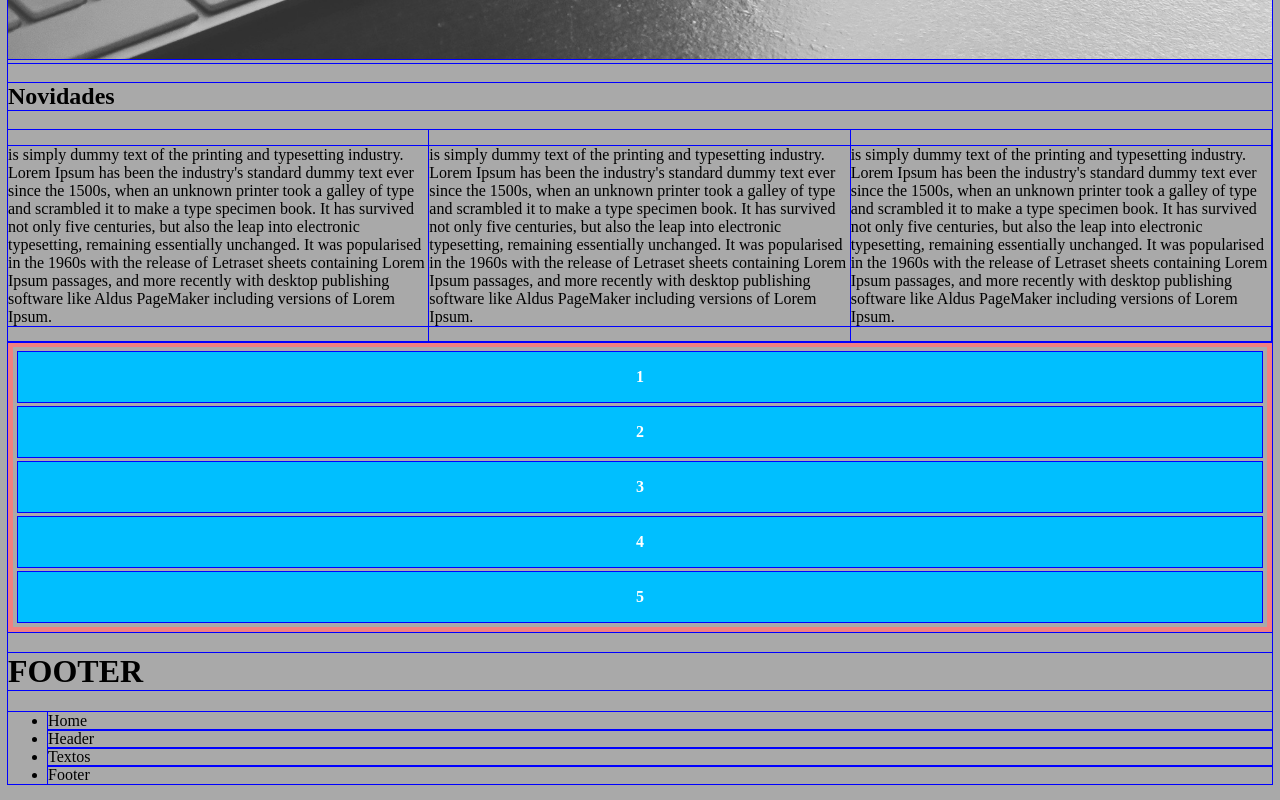
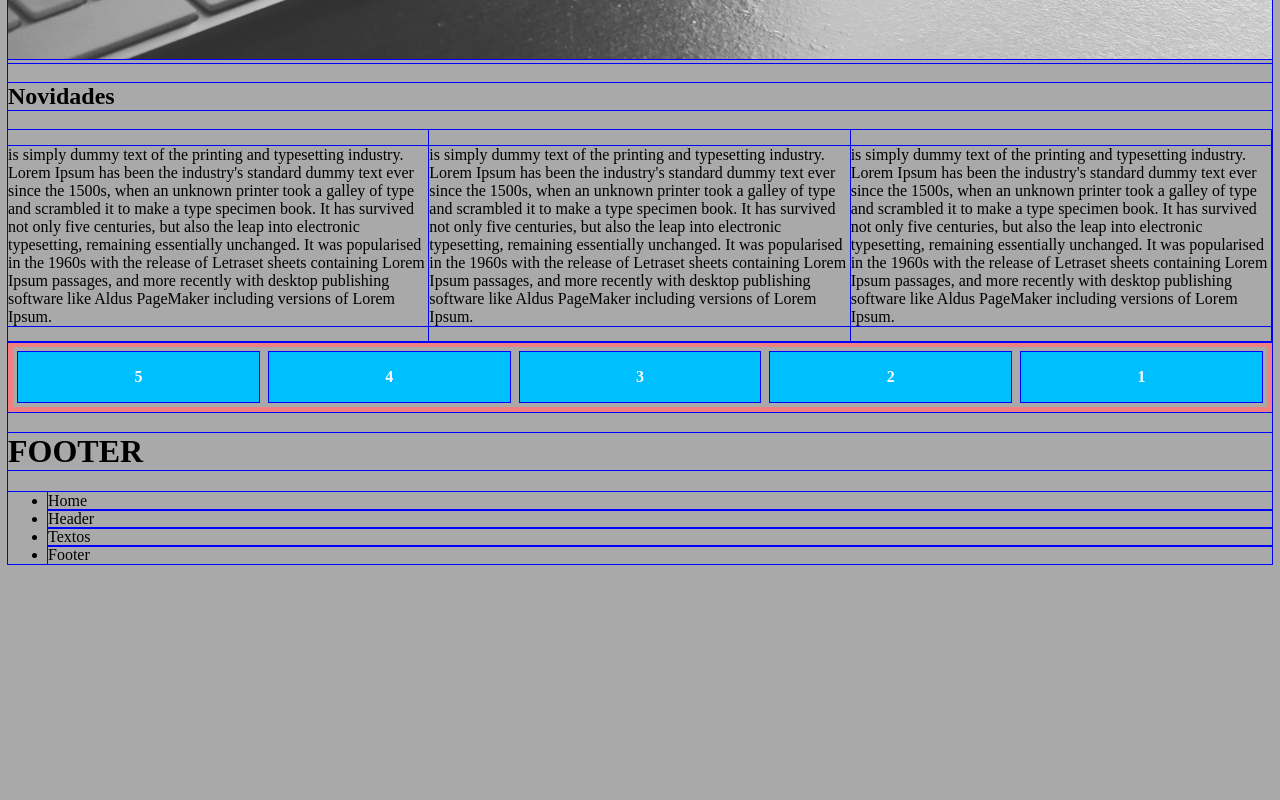
Before and after one commit to samuelsilvadev/layouts-css-tests, a website: page com-flexbox/home-flexbox.html in a window 1280 px wide. Shown: the part 969-1769 px from the top of the page. After the commit the page ends 1549 px from the top, so only its background shows below. Drawn offline with Linux system fonts and the light colour scheme.

Commit message:
testando flex box

```diff
--- a/com-flexbox/app.css
+++ b/com-flexbox/app.css
@@ -33,3 +33,14 @@
 	font-weight: 600;
 	line-height: 50px;
 }
+
+/* flexbox */
+
+.parent{
+	display: flex;
+	flex-direction: row-reverse;
+}
+
+.children{
+	width: 50%;
+}
```
